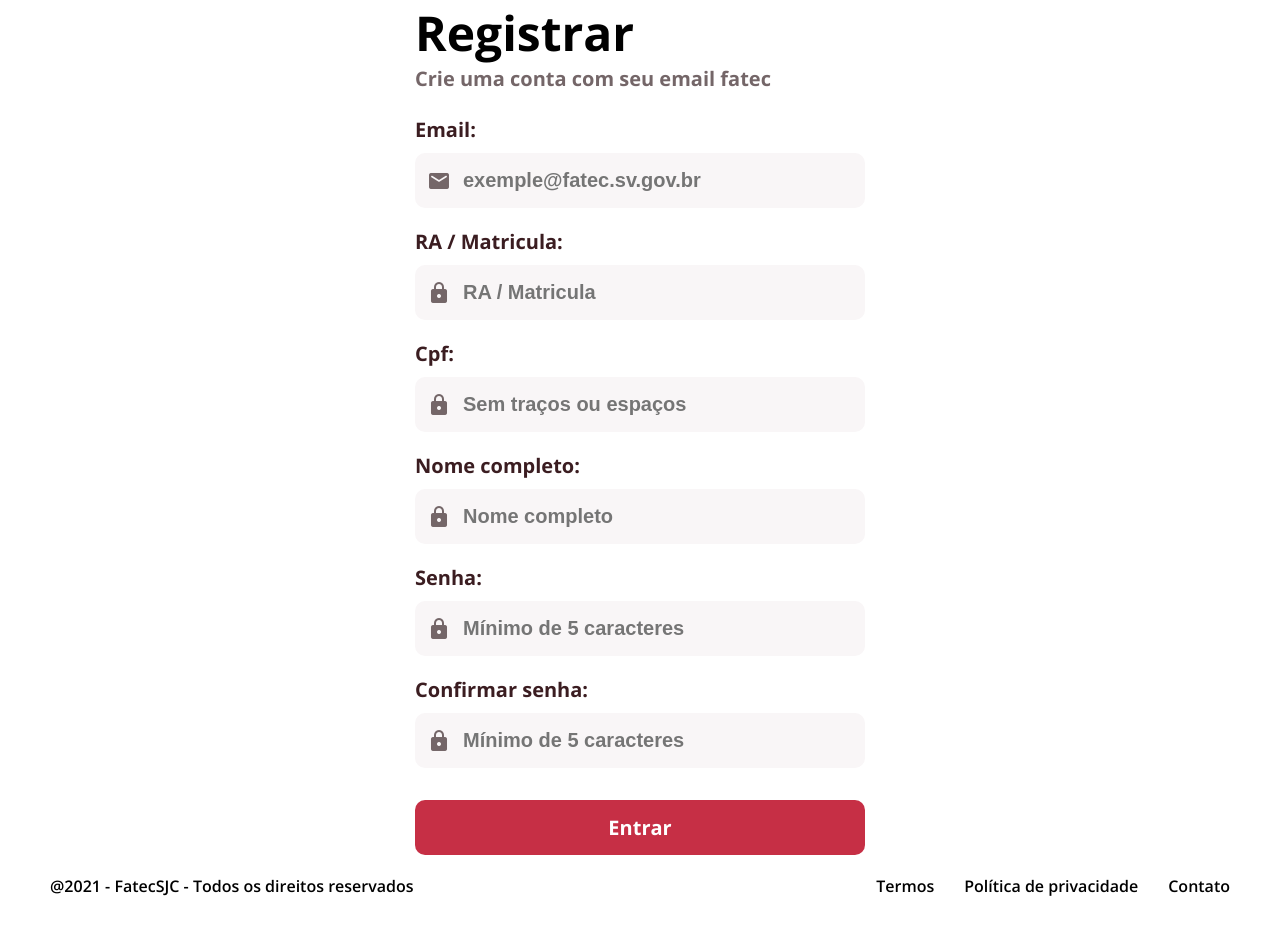
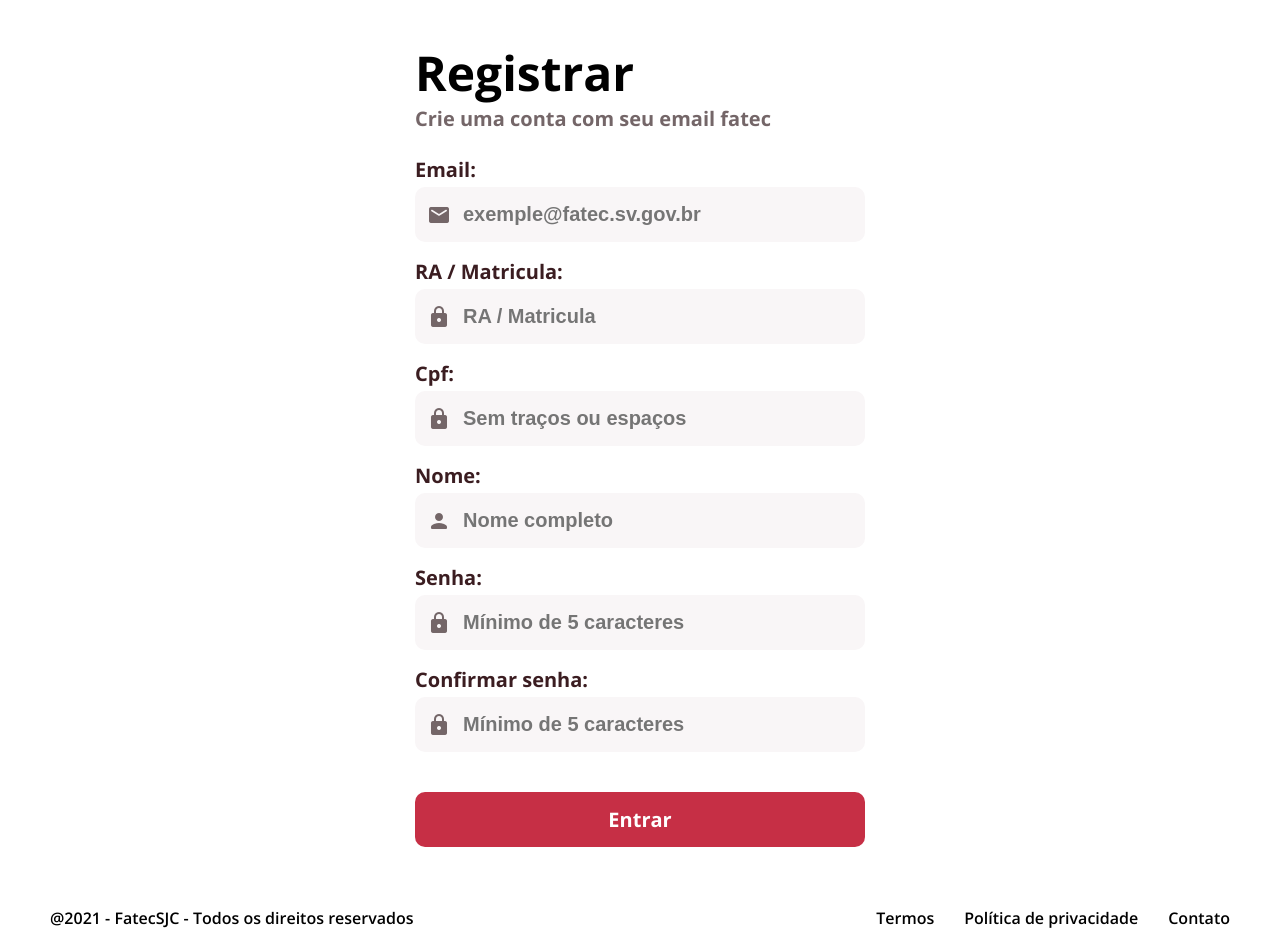
Before and after one commit to Monkey-Type/API-DSM, a Flask app: page /register in a window 1280 px wide. Shown: the part 70-1019 px from the top of the page. Before the commit the page ends 966 px from the top, so only its background shows below. Run offline with Flask 2, Linux system fonts and the light colour scheme; some libraries are stand-ins or nearby versions.

Commit message:
Macro adicionado para os inputs e labels

```diff
--- a/src/app/auth.py
+++ b/src/app/auth.py
@@ -12,6 +12,7 @@ from werkzeug.security import generate_password_hash
 
 routes = Blueprint('auth', __name__)
 user = current_user
+
 
 @login_manager.user_loader
 def load_user(user_id):
@@ -37,6 +38,7 @@ def register():
             return redirect(url_for('auth.login'))
     return render_template("registrar.html", form=form)
 
+
 @routes.route('/login', methods=['GET', 'POST'])
 def login():
     form = LoginFormulario()
@@ -55,7 +57,8 @@ def login():
 
 @routes.route('/esqueceu-senha')
 def password():
-    return render_template('esqueceu-senha.html')
+    form = LoginFormulario()
+    return render_template('esqueceu-senha.html', form=form)
 
 
 @routes.route('/senha-codigo')
--- a/src/app/formulario/registerForm.py
+++ b/src/app/formulario/registerForm.py
@@ -7,11 +7,20 @@ from wtforms.fields.html5 import EmailField
 
 
 class RegisterForm(FlaskForm):
+    email = EmailField(validators=[InputRequired(), Email()], render_kw={
+                       "placeholder": "exemple@fatec.sv.gov.br"})
+
+    ra = StringField('RA / Matricula', validators=[InputRequired(), Length(
+        min=4, max=50, message="Digite um RA valido")], render_kw={"placeholder": "RA / Matricula"})
+
+    cpf = StringField(validators=[InputRequired(), Length(
+        min=4, max=50, message="Digite um CPF valido")], render_kw={"placeholder": "Sem traços ou espaços"})
+
     nome = StringField(validators=[InputRequired(),  Length(
         min=5, max=70)], render_kw={
         "placeholder": "Nome completo"})
 
-    senha = PasswordField('senha', [
+    senha = PasswordField('Senha', [
         validators.DataRequired(),
         validators.EqualTo(
             'confirm', message='Senha e corfimação não conferrem'),
@@ -19,18 +28,9 @@ class RegisterForm(FlaskForm):
             min=5, max=70, message="Senha deve ter pelomenos 5 caracteres")
     ], render_kw={
         "placeholder": "Mínimo de 5 caracteres"})
-    confirm = PasswordField('Digite sua senha', render_kw={
+    confirm = PasswordField('Confirmar senha', render_kw={
         "placeholder": "Mínimo de 5 caracteres"},
         validators=[InputRequired(), Length(min=5, max=70, message="Senha deve ter pelomenos 5 caracteres")])
-
-    ra = StringField(validators=[InputRequired(), Length(
-        min=4, max=50, message="Digite um RA valido")], render_kw={"placeholder": "RA / Matricula"})
-
-    cpf = StringField(validators=[InputRequired(), Length(
-        min=4, max=50, message="Digite um CPF valido")], render_kw={"placeholder": "Sem traços ou espaços"})
-
-    email = EmailField(validators=[InputRequired(), Email()], render_kw={
-                       "placeholder": "exemple@fatec.sv.gov.br"})
 
     '''def validaçãoUser(self, cpf):
         usuarioExistente = User.query.filter_by(cpf=cpf.data).first()
--- a/src/app/static/style/base-login.css
+++ b/src/app/static/style/base-login.css
@@ -54,6 +54,7 @@ tspan{
   display: flex;
   align-items: center;
   justify-content: center;
+  padding: 40px;
 }
 
 .login-wrapper{
@@ -77,20 +78,9 @@ tspan{
 
 .login-input{
   margin-top: 1.5em;
-  margin-bottom: 2em;
+  margin-bottom: 2.5em;
 }
 
-.login-input :is(h3,label){
-  font-size: var(--h3-font-size);
-  font-weight: var(--bold);
-  color:var(--primary-text-color);
-  margin-bottom: .5em;
-  margin-top: 1em;
-}
-
-.login-input label::after{
-  content: ':';
-}
 
 .login-input .password-label{
   display: flex;
@@ -121,3 +111,11 @@ tspan{
   display: flex;
   gap: 30px;
 }
+
+.login-input .field:nth-of-type(1){
+  margin-bottom: 1em;
+}
+
+.registrar-input .field {
+  margin-bottom: 1em;
+}
--- a/src/app/static/style/base.css
+++ b/src/app/static/style/base.css
@@ -121,6 +121,11 @@ a:link, a:visited{
   color:var(--primary-text-color);
 }
 
+.link{
+  color: var(--primary-accent-color) !important;
+  font-weight: var(--semi-bold)
+}
+
 /* estilos dos inputs */
 
 .input-wrapper{
@@ -128,7 +133,19 @@ a:link, a:visited{
   display: flex;
   padding: 0;
   height: 55px;
+  margin: .25em 0;
 }
+
+.field label{
+  font-size: var(--h3-font-size);
+  font-weight: var(--bold);
+  color:var(--primary-text-color);
+}
+
+.field label::after{
+  content: ':';
+}
+
 
 .input-wrapper :is(input, select, textarea){
   -webkit-appearance: none;
--- /dev/null
+++ b/src/app/templates/_render_field.html
@@ -0,0 +1,10 @@
+{% macro render_field(field, icon) %}
+<div class="field">
+  {{ field.label }}
+  <div class="input-wrapper small-input">
+    {{ field(**kwargs)|safe }}
+    <!-- <input type="email" name="email" placeholder="exemple@fatec.sp.gov.br"> -->
+    <span class="material-icons-round">{{ icon }}</span>
+  </div>
+</div>
+{% endmacro %}
--- a/src/app/templates/_render_filed.html
+++ /dev/null
@@ -1,3 +0,0 @@
-{% macro render_field(field) %}
-
-{% endmacro %}
--- a/src/app/templates/esqueceu-senha.html
+++ b/src/app/templates/esqueceu-senha.html
@@ -4,6 +4,8 @@
 
 {%block loginTitle %}Esqueceu a senha?{% endblock %}
 {%block loginSub %}Enviaremos um código para seu email{% endblock %}
+
+
 
 {% block login %}
 
--- a/src/app/templates/registrar.html
+++ b/src/app/templates/registrar.html
@@ -1,3 +1,4 @@
+{% from '_render_field.html' import render_field %}
 {% extends 'base-login.html' %}
 
 {% block title %}Login{% endblock %}
@@ -9,36 +10,12 @@
 
 {% block login %}
 <div class="login-input registrar-input">
-  <h3>Email:</h3>
-  <div class="input-wrapper small-input">
-    {{ form.email }}
-    <span class="material-icons-round">email</span>
-  </div>
-  <h3>RA / Matricula:</h3>
-  <div class="input-wrapper small-input">
-    {{ form.ra }}
-    <span class="material-icons-round">lock</span>
-  </div>
-  <h3>Cpf:</h3>
-  <div class="input-wrapper small-input">
-    {{ form.cpf }}
-    <span class="material-icons-round">lock</span>
-  </div>
-  <h3>Nome completo: </h3>
-  <div class="input-wrapper small-input">
-    {{ form.nome }}
-    <span class="material-icons-round">lock</span>
-  </div>
-  <h3>Senha:</h3>
-  <div class="input-wrapper small-input">
-    {{ form.senha }}
-    <span class="material-icons-round">lock</span>
-  </div>
-  <h3>Confirmar senha:</h3>
-  <div class="input-wrapper small-input">
-    {{ form.confirm }}
-    <span class="material-icons-round">lock</span>
-  </div>
+  {{ render_field(form.email, 'email') }}
+  {{ render_field(form.ra, 'lock') }}
+  {{ render_field(form.cpf, 'lock') }}
+  {{ render_field(form.nome, 'person') }}
+  {{ render_field(form.senha, 'lock') }}
+  {{ render_field(form.confirm, 'lock') }}
 </div>
 
 <div class="flashes">
```
Also changed, not shown: src/app/templates/login.html (+4 -18 lines).
